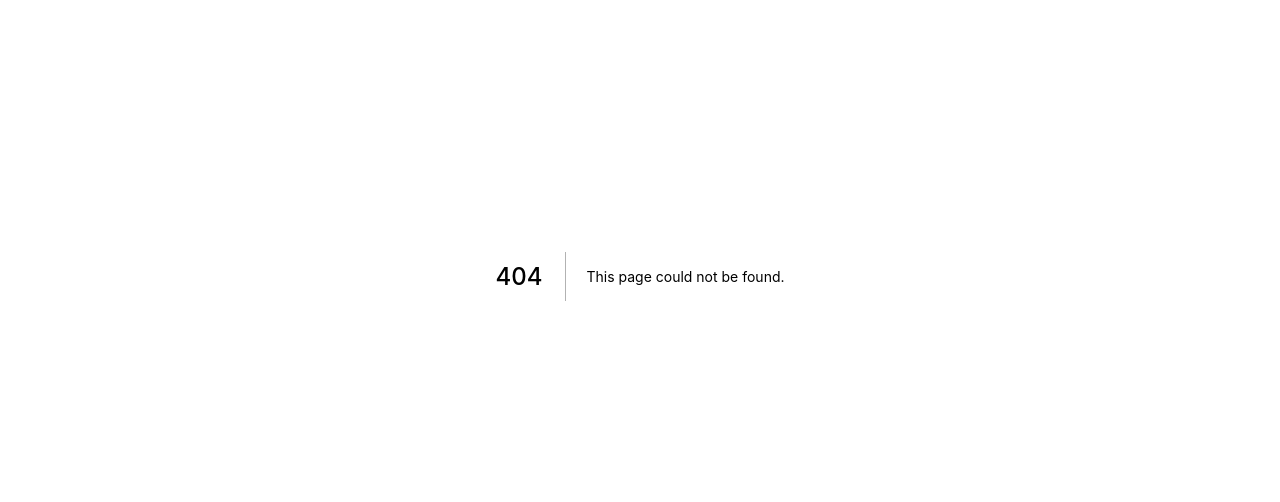
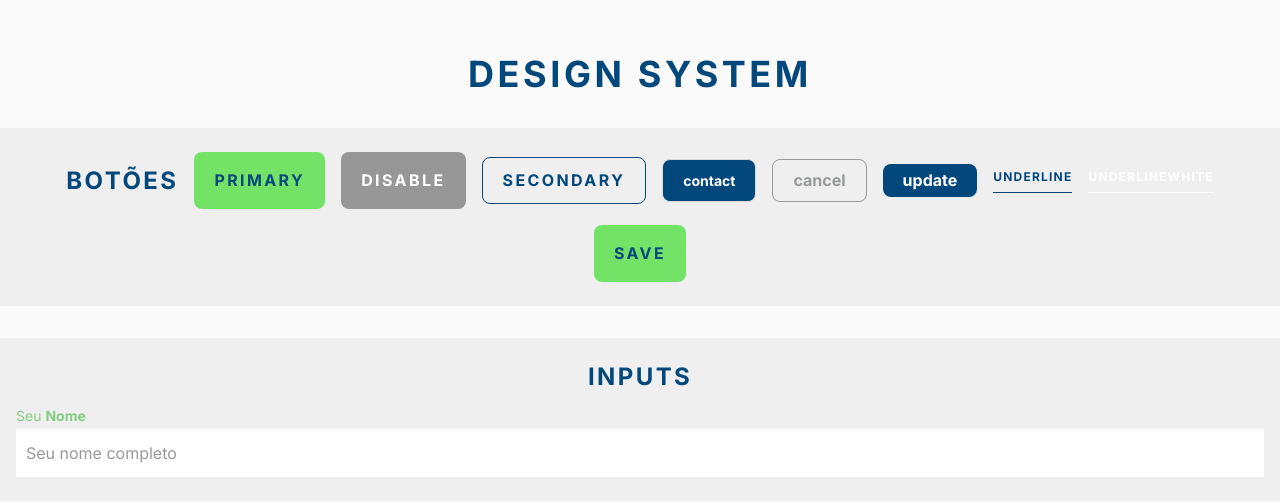
Before and after one commit to fernandorcoelho/boilerplate-tailwind, a Next.js app: page /design-system in a window 1280 px wide. Before the commit this address had no page. Shown: the part 124-626 px from the top of the page. Built offline with nearby package versions, Linux system fonts and the light colour scheme.

Commit message:
{WIP} Input Component

```diff
--- a/package.json
+++ b/package.json
@@ -1,5 +1,5 @@
 {
-  "name": "boilerplate-tailwind",
+  "name": "fit",
   "version": "0.1.0",
   "private": true,
   "scripts": {
--- a/src/components/Form/Button/index.tsx
+++ b/src/components/Form/Button/index.tsx
@@ -1,35 +1,55 @@
-import {
-  ButtonHTMLAttributes,
-  forwardRef,
-  ForwardRefRenderFunction
-} from 'react';
+import React, { useState } from 'react';
+
+import { DeleteIcon, EditIcon, SavedIcon } from 'assets/Icons';
+import { toggleIcon } from 'utils/toggleIcon';
 
 import styles from './styles.module.css';
 
 type ButtonProps = {
-  variant?: 'primary' | 'secondary';
-} & ButtonHTMLAttributes<HTMLButtonElement>;
-
-const primaryClasses = styles.primary;
-const secondaryClasses = styles.secondary;
+  variant?:
+    | 'primary'
+    | 'secondary'
+    | 'disable'
+    | 'contact'
+    | 'cancel'
+    | 'update'
+    | 'underline'
+    | 'underlineWhite'
+    | 'save';
+} & React.ButtonHTMLAttributes<HTMLButtonElement>;
 
 const VariantMap = {
-  primary: primaryClasses,
-  secondary: secondaryClasses
+  primary: styles.primary,
+  secondary: styles.secondary,
+  disable: styles.disable,
+  contact: styles.contact,
+  cancel: styles.cancel,
+  update: styles.update,
+  underline: styles.underline,
+  underlineWhite: styles.underlineWhite,
+  save: styles.save
 };
 
-const ButtonBase: ForwardRefRenderFunction<HTMLButtonElement, ButtonProps> = (
-  { children, variant = 'primary', ...rest }: ButtonProps,
-  ref
-) => {
+const ButtonBase: React.ForwardRefRenderFunction<
+  HTMLButtonElement,
+  ButtonProps
+> = ({ children, variant = 'primary', ...rest }: ButtonProps, ref) => {
   const defaultClassName = styles.root;
   const className = [defaultClassName, VariantMap[variant]];
 
+  const [toggledIcon, setToggledIcon] = useState(false);
+
   return (
-    <button className={className.join(' ')} ref={ref} {...rest}>
-      {children}
+    <button
+      className={className.join(' ')}
+      ref={ref}
+      {...rest}
+      onClick={() => toggleIcon(setToggledIcon)}
+    >
+      <span>{children}</span>
+      {!!toggledIcon && variant === 'save' && <SavedIcon />}
     </button>
   );
 };
 
-export const Button = forwardRef(ButtonBase);
+export const Button = React.forwardRef(ButtonBase);
--- a/src/components/Form/Button/styles.module.css
+++ b/src/components/Form/Button/styles.module.css
@@ -1,11 +1,39 @@
 .root {
-  @apply px-5 font-bold rounded-lg;
+  @apply px-5 rounded-lg transition duration-300 leading-2 font-bold flex items-center justify-center gap-2.5;
 }
 
 .primary {
-  @apply py-7.5 bg-green-light uppercase tracking-wider text-blue;
+  @apply py-5 bg-green-light uppercase tracking-wider text-blue hover:brightness-90;
 }
 
 .secondary {
   @apply py-3.5 uppercase tracking-wider text-blue border-0.5 border-blue;
 }
+
+.disable {
+  @apply py-5 bg-gray-500 uppercase tracking-wider text-white hover:brightness-90;
+}
+
+.contact {
+  @apply py-3 bg-blue text-sm text-white hover:bg-transparent hover:text-blue border-1 hover:border-blue;
+}
+
+.cancel {
+  @apply py-3 text-gray-400 border-1 border-gray-400 hover:border-blue hover:text-blue;
+}
+
+.update {
+  @apply py-2 text-white bg-blue hover:brightness-90;
+}
+
+.underline {
+  @apply uppercase tracking-wide text-blue text-xs border-b-0.5 border-blue hover:text-green-base hover:border-green-base rounded-none pb-1.5 px-0;
+}
+
+.underlineWhite {
+  @apply uppercase tracking-wide text-white text-xs border-b-0.5 border-white hover:text-green-base hover:border-green-base rounded-none pb-1.5 px-0;
+}
+
+.save {
+  @apply py-5 bg-green-light uppercase tracking-wider text-blue hover:bg-blue hover:text-white;
+}
--- /dev/null
+++ b/src/components/Form/Input/index.tsx
@@ -0,0 +1,46 @@
+import { forwardRef } from 'react';
+import { FieldError } from 'react-hook-form';
+
+import styles from './styles.module.css';
+
+type InputProps = {
+  variant?: 'default' | 'search';
+  name: string;
+  label?: React.ReactNode;
+  error?: FieldError;
+  icon?: React.ReactNode;
+} & React.InputHTMLAttributes<HTMLInputElement>;
+
+const VariantMap = {
+  default: styles.default,
+  search: styles.search
+};
+
+const InputBase: React.ForwardRefRenderFunction<
+  HTMLInputElement,
+  InputProps
+> = ({ variant = 'default', name, label, error, icon, ...rest }, ref) => {
+  const defaultClassName = styles.root;
+  const className = [defaultClassName, VariantMap[variant]];
+
+  return (
+    <>
+      <div className="flex flex-col w-full gap-1.25">
+        {label && (
+          <label htmlFor={name} className={styles.label}>
+            {label}
+          </label>
+        )}
+        <input
+          name={name}
+          id={name}
+          ref={ref}
+          {...rest}
+          className={className.join(' ')}
+        />
+      </div>
+    </>
+  );
+};
+
+export const Input = forwardRef(InputBase);
--- /dev/null
+++ b/src/components/Form/Input/styles.module.css
@@ -0,0 +1,15 @@
+.root {
+  @apply bg-white pl-2.5 text-cyan-dark;
+}
+
+.label {
+  @apply text-green-lighter text-sm leading-2;
+}
+
+.default {
+  @apply bg-white h-12;
+}
+
+.search {
+  @apply bg-white;
+}
--- a/src/pages/componentes/index.tsx
+++ /dev/null
@@ -1,32 +0,0 @@
-import { useEffect, useState } from 'react';
-
-import { Button } from 'components/Form/Button';
-import MetaTags from 'components/MetaTags';
-
-const Componentes = () => {
-  const [isLoading, setIsLoading] = useState(false);
-
-  useEffect(() => {
-    setIsLoading(true);
-
-    setTimeout(() => {
-      setIsLoading(false);
-    }, 3000);
-  }, []);
-
-  return (
-    <>
-      <MetaTags title="BRASA - Componentes" />
-
-      <div className="flex items-center justify-center w-screen h-screen bg-gray-50">
-        <div className="container flex flex-col items-center justify-center gap-4 px-4 py-6 bg-gray-100 rounded-md">
-          <h1 className="text-4xl font-semibold text-blue">Botões</h1>
-          <Button>Variante primary</Button>
-          <Button variant="secondary">Variante secondary</Button>
-        </div>
-      </div>
-    </>
-  );
-};
-
-export default Componentes;
--- /dev/null
+++ b/src/pages/design-system/index.tsx
@@ -0,0 +1,63 @@
+import { useEffect, useState } from 'react';
+
+import { Button } from 'components/Form/Button';
+import { Input } from 'components/Form/Input';
+import MetaTags from 'components/MetaTags';
+
+const Componentes = () => {
+  const [isLoading, setIsLoading] = useState(false);
+
+  useEffect(() => {
+    setIsLoading(true);
+
+    setTimeout(() => {
+      setIsLoading(false);
+    }, 3000);
+  }, []);
+
+  return (
+    <>
+      <MetaTags title="FIT - Componentes" />
+
+      <div className="flex flex-col items-center justify-center w-screen h-screen gap-8 bg-gray-50">
+        <h1 className="text-4xl font-bold tracking-wide uppercase text-blue">
+          Design System
+        </h1>
+
+        <div className="container flex flex-wrap items-center justify-center gap-4 px-4 py-6 rounded-md group bg-gray-150">
+          <h1 className="text-2xl font-bold tracking-wide uppercase text-blue">
+            Botões
+          </h1>
+
+          <Button>primary</Button>
+          <Button variant="disable">disable</Button>
+          <Button variant="secondary">secondary</Button>
+          <Button variant="contact">contact</Button>
+          <Button variant="cancel">cancel</Button>
+          <Button variant="update">update</Button>
+          <Button variant="underline">underline</Button>
+          <Button variant="underlineWhite">underlineWhite</Button>
+          <Button variant="save">save</Button>
+        </div>
+
+        <div className="container flex flex-wrap items-center justify-center gap-4 px-4 py-6 rounded-md group bg-gray-150">
+          <h1 className="text-2xl font-bold tracking-wide uppercase text-blue">
+            Inputs
+          </h1>
+
+          <Input
+            name="name"
+            placeholder="Seu nome completo"
+            label={
+              <span>
+                Seu <strong>Nome</strong>
+              </span>
+            }
+          />
+        </div>
+      </div>
+    </>
+  );
+};
+
+export default Componentes;
--- a/src/pages/index.tsx
+++ b/src/pages/index.tsx
@@ -3,7 +3,7 @@ import MetaTags from 'components/MetaTags';
 const Home = () => {
   return (
     <>
-      <MetaTags title="BRASA - Economia de Energia" />
+      <MetaTags title="FIT - Economia de Energia" />
       <div className="text-4xl text-cyan-dark">Hello World!</div>
     </>
   );
--- /dev/null
+++ b/src/utils/toggleIcon.ts
@@ -0,0 +1,9 @@
+export const toggleIcon = (
+  setToggledIcon?: React.Dispatch<React.SetStateAction<boolean>>
+) => {
+  setToggledIcon(true);
+
+  setTimeout(() => {
+    setToggledIcon(false);
+  }, 800);
+};
--- a/tailwind.config.js
+++ b/tailwind.config.js
@@ -4,8 +4,15 @@ module.exports = {
     './src/pages/**/*.{js,ts,jsx,tsx}',
     './src/components/**/*.{js,ts,jsx,tsx}'
   ],
+  variants: {
+    extend: {
+      backgroundColor: ['group-hover'],
+      textColor: ['group-hover']
+    }
+  },
   theme: {
     fontSize: {
+      xxs: '.688rem' /* 11px */,
       xs: '.75rem' /* 12px */,
       sm: '.875rem' /* 14px */,
       base: '1rem' /* 16px */,
@@ -14,6 +21,7 @@ module.exports = {
       '4xl': '2.25rem' /* 36px */
     },
     colors: {
+      transparent: 'rgba(0, 0, 0, 0)',
       black: '#000',
       white: '#FFF',
       gray: {
@@ -35,12 +43,17 @@ module.exports = {
         dark: '#012F4E'
       },
       green: {
+        lighter: '#84CD81',
         light: '#72E367',
         base: '#0DC044',
-        dark: '#00BA00'
+        dark: '#00BA00',
+        darker: '#009A00'
       },
       yellow: '#FFC700',
-      red: '#FF0000'
+      red: {
+        base: '#FF0000',
+        dark: '#B90202'
+      }
     },
     letterSpacing: {
       normal: 0,
@@ -48,14 +61,30 @@ module.exports = {
       wider: '0.15em',
       widest: '0.33em'
     },
+    borderWidth: {
+      0.5: '0.5px',
+      1: '1px'
+    },
+    borderRadius: {
+      none: '0px',
+      xs: '4px',
+      sm: '5px',
+      lg: '8px',
+      xl: '20px'
+    },
+    lineHeight: {
+      1: '15px',
+      2: '17px',
+      3: '19px',
+      4: '24px',
+      5: '29px'
+    },
     extend: {
       spacing: {
-        1.5: '0.313rem' /* 5px */,
+        1.25: '0.313rem' /* 5px */,
+        1.5: '0.438rem' /* 7px */,
         3.5: '0.875rem' /* 14px */,
         7.5: '1.875rem' /* 30px */
-      },
-      borderWidth: {
-        0.5: '0.5px'
       }
     }
   },
```
Also changed, not shown: src/assets/Icons/index.tsx (added, +57 -0 lines), public/images/logo.png.
